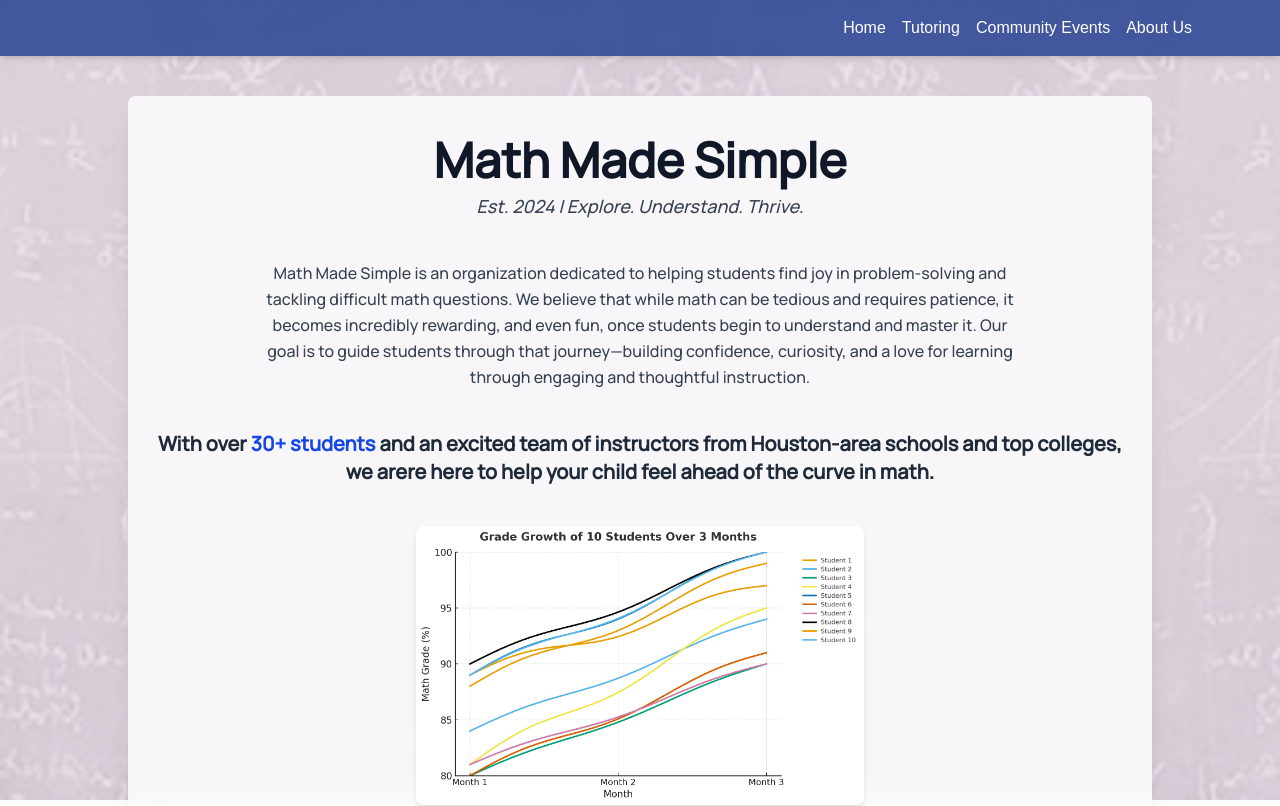
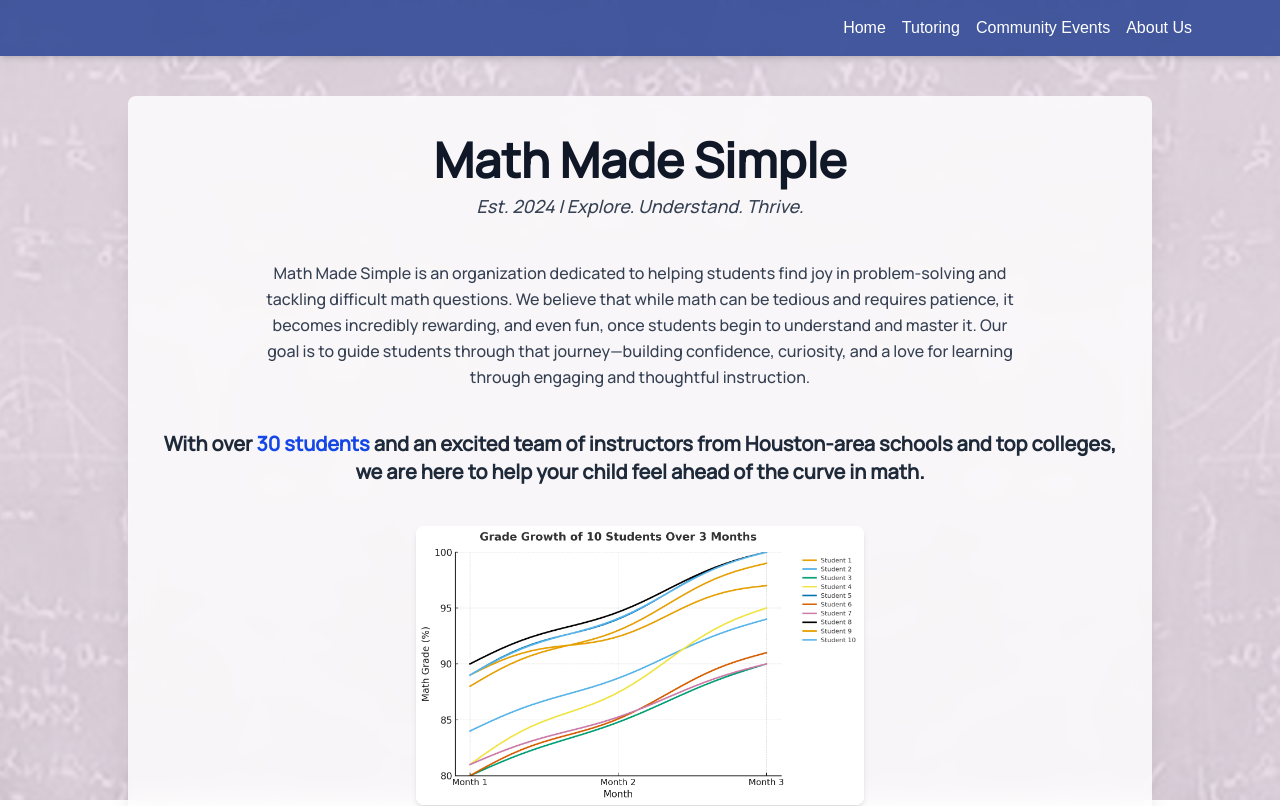
Before and after one commit to CooperLi1/mathmadesimple, a Next.js app: page / in a window 1280 px wide. Shown: the top 806 px of the page. Built offline with nearby package versions, Linux system fonts and the light colour scheme; a web font is replaced by a local one.

Commit message:
Update page.tsx

```diff
--- a/app/page.tsx
+++ b/app/page.tsx
@@ -20,7 +20,7 @@ export default function HomePage() {
 
       <section className="text-xl font-semibold text-gray-800">
         <p>
-          With over <span className="text-blue-700 font-bold">30+ students</span> and an excited team of instructors from Houston-area schools and top colleges, we arere here to help your child feel ahead of the curve in math.
+          With over <span className="text-blue-700 font-bold">30 students</span> and an excited team of instructors from Houston-area schools and top colleges, we are here to help your child feel ahead of the curve in math.
         </p>
       </section>
 
```
